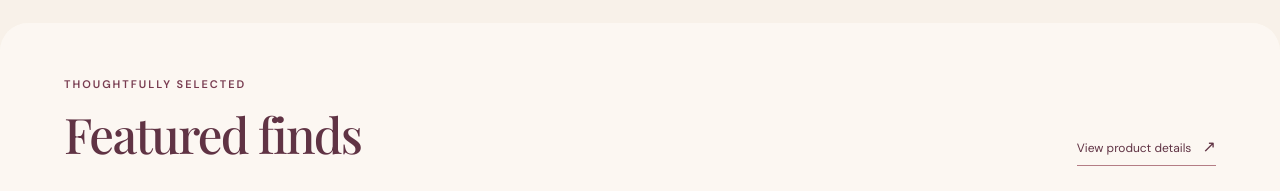
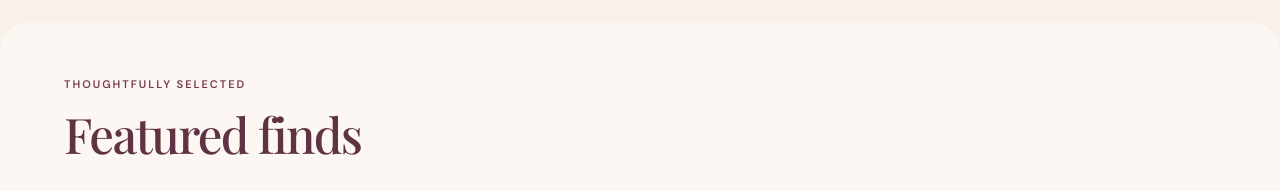
Before and after one commit to JeddahMaeDescartin051026/CJ-FINDS-FAVORITES-ICON, a website built with Vite: page index.html in a window 1280 px wide. Shown: the part 1560-1751 px from the top of the page. Built offline with nearby package versions, Linux system fonts and the light colour scheme.

Commit message:
Remove product details link from shopping section
Removed the link to view product details from the shopping section.

```diff
--- a/index.html
+++ b/index.html
@@ -85,7 +85,6 @@
     <section class="shopping-section" id="featured">
       <div class="section-heading">
         <div><p class="eyebrow">Thoughtfully selected</p><h2>Featured finds</h2></div>
-        <a class="text-link" href="#product-detail">View product details <span>↗</span></a>
       </div>
       <div class="filter-row" role="group" aria-label="Filter featured products">
         <button class="filter-chip active" type="button" data-filter="all">All finds</button>
```
